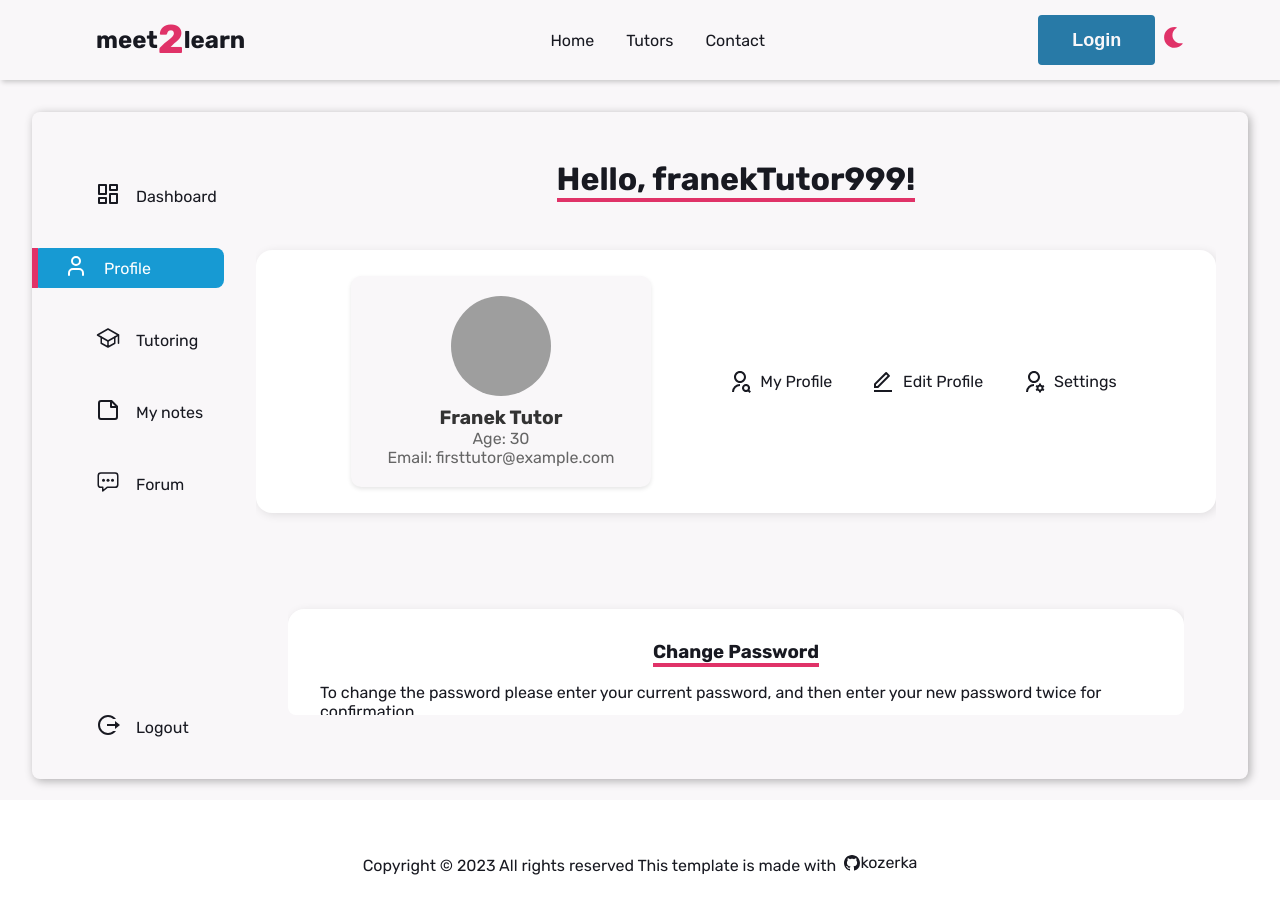
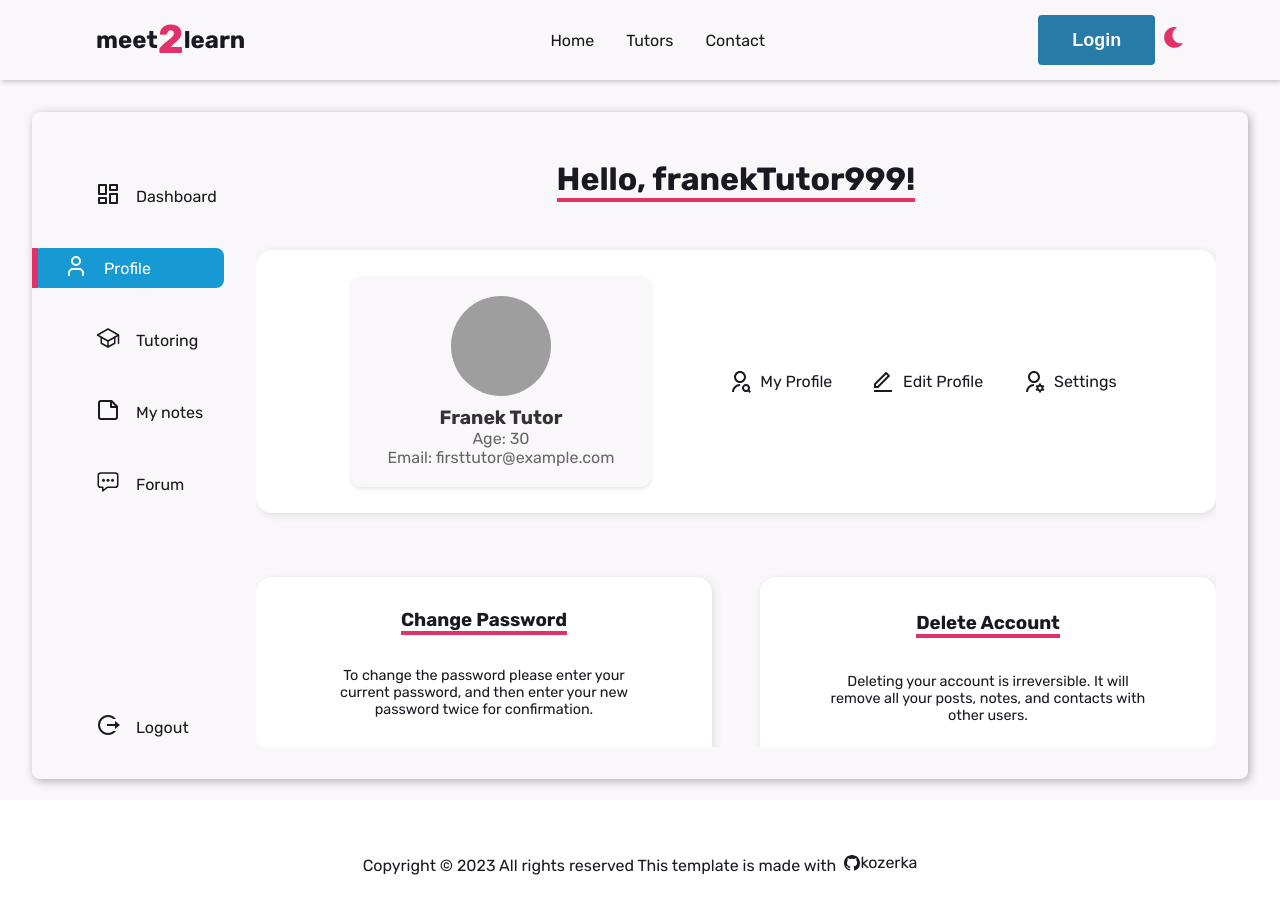
Before and after one commit to kozerka/meet2learn-FE, a React (Create React App) app: page /dashboard/profile/settings in a window 1280 px wide. Shown: the top 914 px of the page. Built offline with nearby package versions, Linux system fonts and the light colour scheme; grey boxes are pictures that could not be loaded; a web font is replaced by a local one.

Commit message:
Password Change done

```diff
--- /dev/null
+++ b/src/components/features/ChangePasswordForm/ChangePasswordForm.js
@@ -0,0 +1,47 @@
+import { useFormik } from 'formik';
+import { passwordChangeSchema } from '../../../schemas';
+import { passwordChangeFields } from '../../../data';
+import FormField from '../../../components/features/Form/FormField';
+import Button from '../../../components/ui/Button';
+import PropTypes from 'prop-types';
+
+const ChangePasswordForm = ({ onSubmit }) => {
+	const { values, errors, touched, handleBlur, handleChange, isSubmitting, handleSubmit } =
+		useFormik({
+			initialValues: {
+				currentPassword: '',
+				newPassword: '',
+				confirmPassword: '',
+			},
+			validationSchema: passwordChangeSchema,
+			onSubmit,
+		});
+
+	return (
+		<form onSubmit={handleSubmit}>
+			{passwordChangeFields.map((field, index) => (
+				<FormField
+					key={index}
+					label={field.label}
+					type={field.type}
+					name={field.name}
+					errors={errors}
+					values={values}
+					touched={touched}
+					handleChange={handleChange}
+					handleBlur={handleBlur}
+					icon={field.icon}
+				/>
+			))}
+			<Button $disabled={isSubmitting} $primary $fullWidth type={'submit'}>
+				{isSubmitting ? 'Changing password...' : 'Change Password'}
+			</Button>
+		</form>
+	);
+};
+
+ChangePasswordForm.propTypes = {
+	onSubmit: PropTypes.func.isRequired,
+};
+
+export default ChangePasswordForm;
--- /dev/null
+++ b/src/components/features/DeleteAccount/DeleteAccount.js
@@ -0,0 +1,34 @@
+import { useState } from 'react';
+import Button from '../../../components/ui/Button';
+import Modal from '../../../components/ui/Modal/Modal';
+import PropTypes from 'prop-types';
+import { ButtonContainer } from '../../ui/Containers';
+
+const DeleteAccount = ({ onConfirm }) => {
+	const [modalOpen, setModalOpen] = useState(false);
+
+	return (
+		<>
+			<ButtonContainer>
+				<Button $primary onClick={() => setModalOpen(true)}>
+					Delete My Account
+				</Button>
+			</ButtonContainer>
+			<Modal
+				isOpen={modalOpen}
+				onClose={() => setModalOpen(false)}
+				onConfirm={() => {
+					onConfirm();
+					setModalOpen(false);
+				}}
+				message={'Are you sure you want to permanently delete your account?'}
+			/>
+		</>
+	);
+};
+
+DeleteAccount.propTypes = {
+	onConfirm: PropTypes.func.isRequired,
+};
+
+export default DeleteAccount;
--- a/src/components/layout/Navbar/Navbar.styled.js
+++ b/src/components/layout/Navbar/Navbar.styled.js
@@ -13,7 +13,7 @@ const Nav = styled.nav`
 	position: sticky;
 	box-shadow: 2px 2px 5px rgba(0, 0, 0, 0.2);
 	top: 0;
-	z-index: 100;
+	z-index: 99999999999;
 	@media screen and (max-width: 960px) {
 		transition: 0.8s all ease;
 	}
--- a/src/components/layout/Sidebar/Sidebar.js
+++ b/src/components/layout/Sidebar/Sidebar.js
@@ -19,6 +19,7 @@ const Sidebar = () => {
 								to={link.path}
 								className={({ isActive }) => (isActive ? 'active' : '')}
 								end={index === 0}
+								expanded={expanded}
 							>
 								<div style={{ marginLeft: '2rem' }}>{link.icon}</div>
 								<span>{link.name}</span>
@@ -26,7 +27,7 @@ const Sidebar = () => {
 						))}
 					</Nav>
 					<div>
-						<NavLink to={'/'}>
+						<NavLink expanded={expanded} to={'/'}>
 							<div style={{ marginLeft: '2rem' }}>
 								<RiLogoutCircleRLine size={'1.5rem'} />
 							</div>
--- a/src/components/layout/Sidebar/Sidebar.styled.js
+++ b/src/components/layout/Sidebar/Sidebar.styled.js
@@ -109,7 +109,7 @@ const NavLink = styled(Link)`
 	@media screen and (max-width: 768px) {
 		margin-left: 2rem;
 		span {
-			display: block;
+			display: ${({ expanded }) => (expanded ? 'block' : 'none')};
 		}
 	}
 `;
--- a/src/data/index.js
+++ b/src/data/index.js
@@ -7,3 +7,4 @@ export * from './dashboardLinks';
 export * from './tutorsData';
 export * from './dummyUser';
 export * from './reviewsData';
+export * from './passwordChangeFields';
--- /dev/null
+++ b/src/data/passwordChangeFields.js
@@ -0,0 +1,6 @@
+import { FiLock } from 'react-icons/fi';
+export const passwordChangeFields = [
+	{ label: 'Current Password', type: 'password', name: 'currentPassword', icon: <FiLock /> },
+	{ label: 'New Password', type: 'password', name: 'newPassword', icon: <FiLock /> },
+	{ label: 'Confirm New Password', type: 'password', name: 'confirmPassword', icon: <FiLock /> },
+];
--- a/src/pages/private/Settings/Settings.js
+++ b/src/pages/private/Settings/Settings.js
@@ -1,61 +1,35 @@
-import styled from 'styled-components';
-import Button from '../../../components/ui/Button';
-import { DashboardContainer, ButtonContainer } from '../../../components/ui/Containers';
-import Modal from '../../../components/ui/Modal/Modal';
-import { useState } from 'react';
+import { Container, Heading, SettingsContainer, Text, IconStyled } from './Settings.styled';
+import ChangePasswordForm from '../../../components/features/ChangePasswordForm/ChangePasswordForm';
+import DeleteAccount from '../../../components/features/DeleteAccount/DeleteAccount';
 
-const Container = styled.div`
-	max-width: 1200px;
-	width: 100%;
-	margin: 2rem auto;
-	padding: 1rem 2rem;
-	border-radius: 1rem;
-	box-shadow: 2px 2px 10px rgba(0, 0, 0, 0.1);
-	display: flex;
-	flex-direction: column;
-	justify-content: space-evenly;
-	background-color: ${({ theme }) => theme.background};
-`;
-const Heading = styled.h3`
-	align-self: center;
-	margin: 1rem 0;
-	border-bottom: 4px solid ${({ theme }) => theme.primary};
-`;
 const Settings = () => {
-	const [modalOpen, setModalOpen] = useState(false);
-
+	const handlePasswordChange = values => {
+		console.log('Change password', values);
+		// Logika zmiany hasła
+	};
 	const handleDeleteAccount = () => {
 		console.log('zamiast połączenia a api, tu też muszę pamieta o dodaniu logout user'); // TODO
-		setModalOpen(false);
 	};
 	return (
-		<DashboardContainer>
+		<SettingsContainer>
 			<Container>
 				<Heading>Change Password</Heading>
-				<p>
+				<Text>
 					To change the password please enter your current password, and then enter your new
 					password twice for confirmation.
-				</p>
+				</Text>
+				<ChangePasswordForm onSubmit={handlePasswordChange} />
 			</Container>
 			<Container>
 				<Heading>Delete Account</Heading>
-				<p>
+				<Text>
 					Deleting your account is irreversible. It will remove all your posts, notes, and contacts
 					with other users.
-				</p>
-				<ButtonContainer>
-					<Button $primary onClick={() => setModalOpen(true)}>
-						Delete My Account
-					</Button>
-				</ButtonContainer>
-				<Modal
-					isOpen={modalOpen}
-					onClose={() => setModalOpen(false)}
-					onConfirm={handleDeleteAccount}
-					message={'Are you sure you want to permanently delete your account?'}
-				/>
+				</Text>
+				<IconStyled />
+				<DeleteAccount onConfirm={handleDeleteAccount} />
 			</Container>
-		</DashboardContainer>
+		</SettingsContainer>
 	);
 };
 
--- /dev/null
+++ b/src/pages/private/Settings/Settings.styled.js
@@ -0,0 +1,46 @@
+import { CgDanger } from 'react-icons/cg';
+import styled from 'styled-components';
+
+const SettingsContainer = styled.div`
+	display: flex;
+	flex-direction: row;
+	justify-content: space-between;
+	max-width: 1200px;
+	gap: 3rem;
+	@media (max-width: 992px) {
+		flex-direction: column;
+	}
+`;
+
+const Container = styled.div`
+	margin: 2rem auto;
+	width: 100%;
+	padding: 1rem 2rem;
+	border-radius: 1rem;
+	box-shadow: 2px 2px 10px rgba(0, 0, 0, 0.1);
+	display: flex;
+	flex-direction: column;
+	justify-content: space-evenly;
+	background-color: ${({ theme }) => theme.background};
+`;
+const Heading = styled.h3`
+	align-self: center;
+	margin: 1rem 0;
+	border-bottom: 4px solid ${({ theme }) => theme.primary};
+`;
+
+const Text = styled.p`
+	margin: 0 auto;
+	text-align: center;
+	padding: 1rem 2rem;
+	font-size: 0.9rem;
+	margin-bottom: 2rem;
+`;
+const IconStyled = styled(CgDanger)`
+	color: ${({ theme }) => theme.primary};
+	font-size: 16rem;
+	padding: 2rem;
+	margin: 0 auto;
+`;
+
+export { SettingsContainer, Container, Heading, Text, IconStyled };
--- a/src/schemas/index.js
+++ b/src/schemas/index.js
@@ -2,3 +2,4 @@ export * from './loginForm';
 export * from './registerForm';
 export * from './contactForm';
 export * from './feedbackForm';
+export * from './passwordChange';
--- /dev/null
+++ b/src/schemas/passwordChange.js
@@ -0,0 +1,15 @@
+import * as Yup from 'yup';
+
+export const passwordChangeSchema = Yup.object().shape({
+	currentPassword: Yup.string().required('Current password is required'),
+	newPassword: Yup.string()
+		.min(8, 'Password must be at least 8 characters long')
+		.matches(
+			/^(?=.*[a-z])(?=.*[A-Z])(?=.*\d)(?=.*[@$!%*?&#])[A-Za-z\d@$!%*?&#]{8,}$/,
+			'Password must include one lowercase letter, one uppercase letter, one number, and one special character'
+		)
+		.required('New password is required'),
+	confirmPassword: Yup.string()
+		.oneOf([Yup.ref('newPassword'), null], 'Passwords must match')
+		.required('Confirm password is required'),
+});
```
